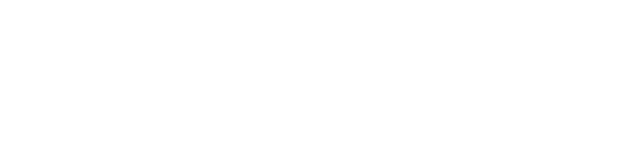
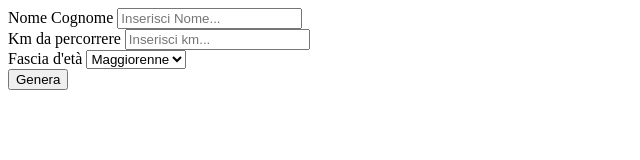
Before and after one commit to VincenzoFerraro0/js-biglietto-treno-form, a plain HTML site: page index.html in a window 1280 px wide. Shown: the whole page, without its empty margins (0-640 px from the left). Drawn offline with Linux system fonts and the light colour scheme.

Commit message:
add: input and first variables

```diff
--- a/index.html
+++ b/index.html
@@ -4,21 +4,46 @@
 <head>
     <meta charset="UTF-8">
     <meta name="viewport" content="width=device-width, initial-scale=1.0">
-    <title>Document</title>
+
 
     <!-- RESET CSS -->
-    <link rel="stylesheet" href="./css/reset.css">
+    <!-- <link rel="stylesheet" href="./css/reset.css"> -->
 
     <!-- DEBUG CSS -->
     <!-- <link rel="stylesheet" href="./css/debug.css"> -->
 
     <!-- CUSTOM CSS -->
     <link rel="stylesheet" href="./css/style.css">
+    <title>Calcolo prezzo biglietto</title>
 
 </head>
 
 <body>
+    <div class="wrapper">
+        <div class="dati-input">
+            <div class="row">
+                <div class="col">
+                    <label for="nome">Nome Cognome</label>
+                    <input id="nome" type="text" name="nome" placeholder="Inserisci Nome...">
+                </div>
+                <div class="col">
+                    <label for="km">Km da percorrere</label>
+                    <input id="km" type="number" name="km" placeholder="Inserisci km...">
+                </div>
+                <div class="col">
+                    <label for="eta">Fascia d'età</label>
+                    <select name="eta" id="fascia-eta">
+                        <option value="maggiorenne">Maggiorenne</option>
+                        <option value="minorenne">Minorenne</option>
+                        <option value="over65">Over65</option>
+                    </select>
+                </div>
+            </div>
+            <button id="bottone" type="button">Genera</button>
+        </div>
+    </div>
 
+    <script src="./main.js"></script>
 </body>
 
 </html>
--- a/main.js
+++ b/main.js
@@ -0,0 +1,13 @@
+const btn = document.querySelector('#bottone')
+const prezzo = 0.21
+
+btn.addEventListener('click', function() {
+    const nome = document.querySelector('#nome').value
+    const eta = document.querySelector('#fascia-eta').value
+    const km = parseInt(document.querySelector('#km').value)
+
+    console.log (nome, eta, km);
+
+
+
+})
```
